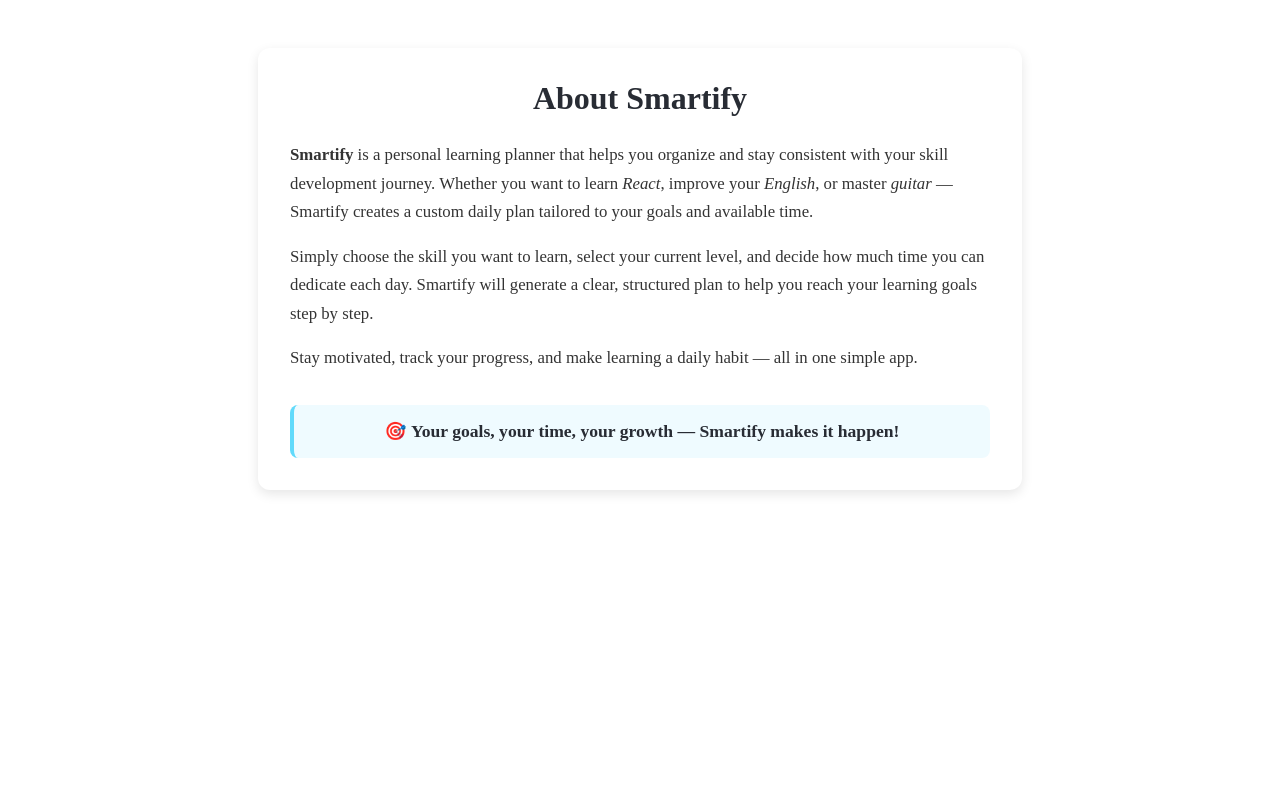
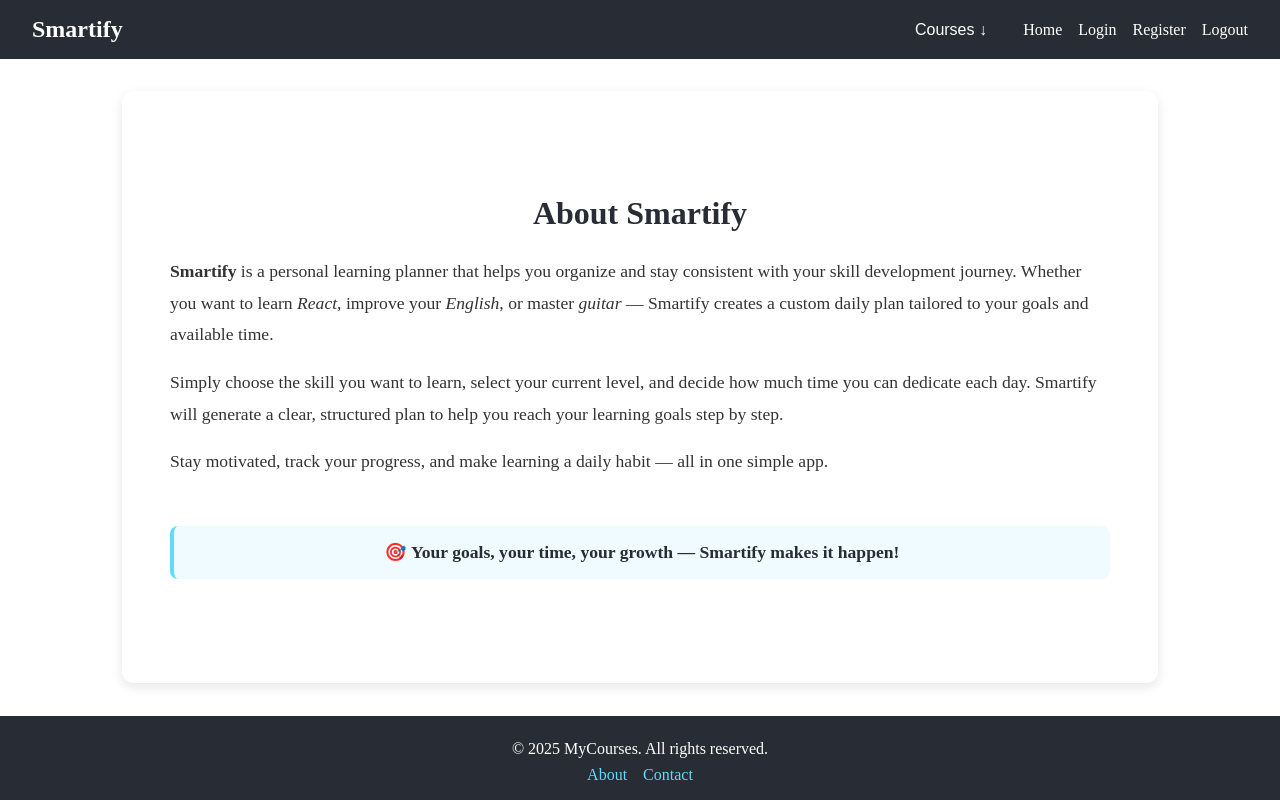
Before and after one commit to ivaka006/Smartify, a React (Vite) app in the folder frontend/: page /about in a window 1280 px wide. Built offline with nearby package versions, Linux system fonts and the light colour scheme.

Commit message:
layout made

```diff
--- a/frontend/src/App.jsx
+++ b/frontend/src/App.jsx
@@ -5,9 +5,7 @@ import UserForm from './components/UserForm/UserForm.jsx';
 function App() {
   return (
     <div>
-      <Header />
       <UserForm />
-      <Footer />
     </div>
   );
 }
--- a/frontend/src/components/About/About.css
+++ b/frontend/src/components/About/About.css
@@ -1,11 +1,16 @@
 .about-container {
-  max-width: 700px;
-  margin: 3rem auto;
-  padding: 2rem;
+  max-width: 940px;
+  min-height: calc(87vh - 200px);
+  margin: 2rem auto;
+  padding: 3rem;
   background-color: #fff;
   border-radius: 12px;
   box-shadow: 0 4px 12px rgba(0, 0, 0, 0.1);
+  display: flex;
+  flex-direction: column;
+  justify-content: center;
 }
+
 
 .about-container h2 {
   text-align: center;
@@ -15,8 +20,8 @@
 }
 
 .about-text {
-  font-size: 1.05rem;
-  line-height: 1.7;
+  font-size: 1.1rem;
+  line-height: 1.8;
   color: #333;
   margin-bottom: 1rem;
 }
@@ -31,3 +36,21 @@
   color: #282c34;
   font-size: 1.1rem;
 }
+
+
+
+#root {
+  display: flex;
+  flex-direction: column;
+  min-height: 100vh;
+}
+
+.app-layout {
+  display: flex;
+  flex-direction: column;
+  flex: 1;
+}
+
+.main-content {
+  flex: 1;
+}
--- a/frontend/src/components/Footer/Footer.jsx
+++ b/frontend/src/components/Footer/Footer.jsx
@@ -1,4 +1,5 @@
 import './Footer.css';
+import { NavLink } from "react-router-dom";
 
 function Footer() {
 
@@ -6,8 +7,8 @@ function Footer() {
     <footer className="footer">
       <p>© 2025 MyCourses. All rights reserved.</p>
       <ul className="footer-links">
-        <li><a href="/about">About</a></li>
-        <li><a href="/contact">Contact</a></li>
+        <li><NavLink to="/about">About</NavLink></li>
+        <li><NavLink to="/contact">Contact</NavLink></li>
       </ul>
     </footer>
   );
--- a/frontend/src/components/Header/Header.jsx
+++ b/frontend/src/components/Header/Header.jsx
@@ -1,4 +1,5 @@
 import "./Header.css";
+import { Link, NavLink } from "react-router-dom";
 
 const courses = ["Chess", "React", "Biking"]
 
@@ -21,10 +22,10 @@ function Header() {
                 ))}
             </select>
           </li>
-
-          <li><a href="/login">Login</a></li>
-          <li><a href="/register">Register</a></li>
-          <li><a href="/logout">Logout</a></li>
+          <li><NavLink to="/">Home</NavLink></li>
+          <li><NavLink to="/login">Login</NavLink></li>
+          <li><NavLink to="/register">Register</NavLink></li>
+          <li><NavLink to="/logout">Logout</NavLink></li>
         </ul>
       </nav>
     </header>
--- a/frontend/src/components/Login/Login.jsx
+++ b/frontend/src/components/Login/Login.jsx
@@ -1,4 +1,5 @@
 import "./Login.css";
+import { NavLink } from "react-router-dom";
 
 function Login() {
   return (
@@ -30,7 +31,7 @@ function Login() {
         <button type="submit" className="btn-login">Login</button>
 
         <p className="register-link">
-          Don’t have an account? <a href="/register">Register here</a>
+          Don’t have an account? <NavLink to="/register">Register here</NavLink>
         </p>
       </form>
     </section>
--- a/frontend/src/components/Register/Register.jsx
+++ b/frontend/src/components/Register/Register.jsx
@@ -1,4 +1,5 @@
 import "./Register.css";
+import { NavLink } from "react-router-dom";
 
 function Register() {
   return (
@@ -52,7 +53,7 @@ function Register() {
         <button type="submit" className="btn-register">Register</button>
 
         <p className="login-link">
-          Already have an account? <a href="/login">Login here</a>
+          Already have an account? <NavLink to="/login">Login here</NavLink>
         </p>
       </form>
     </section>
--- a/frontend/src/components/UserForm/UserForm.jsx
+++ b/frontend/src/components/UserForm/UserForm.jsx
@@ -46,7 +46,7 @@ function UserForm() {
         </div>
 
         <button type="submit" className="primary">
-          Save Plan
+          Create Plan
         </button>
       </form>
     </section>
--- /dev/null
+++ b/frontend/src/layout/Layout.jsx
@@ -0,0 +1,17 @@
+import { Outlet } from "react-router-dom";
+import Header from "../components/Header/Header";
+import Footer from "../components/Footer/Footer";
+
+function Layout() {
+  return (
+    <div className="app-layout">
+      <Header />
+      <main className="main-content">
+        <Outlet /> {}
+      </main>
+      <Footer />
+    </div>
+  );
+}
+
+export default Layout;
--- a/frontend/src/main.jsx
+++ b/frontend/src/main.jsx
@@ -1,24 +1,32 @@
-import { StrictMode } from 'react'
-import { createRoot } from 'react-dom/client'
-import './index.css'
-import App from './App.jsx'
-import { createBrowserRouter, RouterProvider } from "react-router-dom"
-//temporary
-import Login from './components/Login/login.jsx'
-import Register from './components/Register/Register.jsx'
-import About from './components/About/About.jsx'
-import Contact from './components/Contact/Contact.jsx'
+import { StrictMode } from "react";
+import { createRoot } from "react-dom/client";
+import { createBrowserRouter, RouterProvider } from "react-router-dom";
+import "./index.css";
+
+import Layout from "./layout/Layout.jsx";
+
+import App from "./App.jsx";
+import Login from "./components/Login/Login.jsx";
+import Register from "./components/Register/Register.jsx";
+import About from "./components/About/About.jsx";
+import Contact from "./components/Contact/Contact.jsx";
 
 const router = createBrowserRouter([
-  {path: "/", element: <App />},
-  {path: "/login", element: <Login />},
-  {path: "/register", element: <Register />},
-  {path: "/about", element: <About />},
-  {path: "/contact", element: <Contact />},
-])
+  {
+    path: "/",
+    element: <Layout />,
+    children: [
+      { index: true, element: <App /> },
+      { path: "login", element: <Login /> },
+      { path: "register", element: <Register /> },
+      { path: "about", element: <About /> },
+      { path: "contact", element: <Contact /> },
+    ],
+  },
+]);
 
-createRoot(document.getElementById('root')).render(
+createRoot(document.getElementById("root")).render(
   <StrictMode>
     <RouterProvider router={router} />
-  </StrictMode>,
-)
+  </StrictMode>
+);
```
